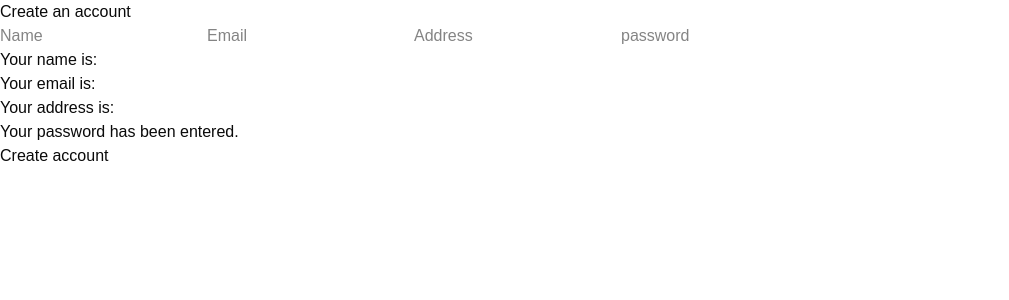
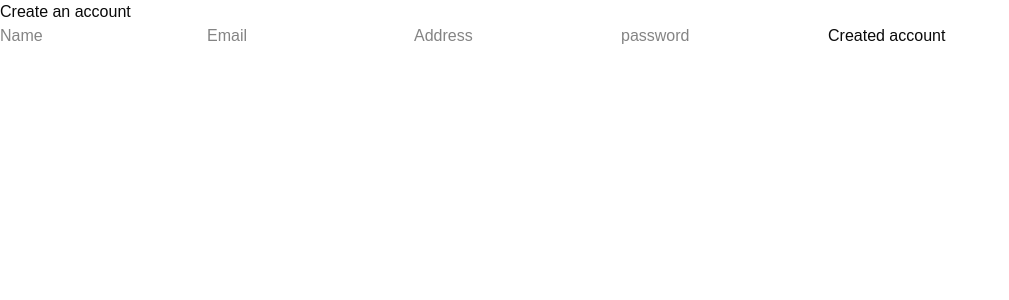
Before and after one commit to costechHQ/kitchen-service-frontend, a Next.js app: page /register in a window 1280 px wide. Shown: the top 300 px of the page, without its empty margins (0-1009 px from the left). Built offline with nearby package versions, Linux system fonts and the light colour scheme.

Commit message:
feat: Registration logic is complete.

```diff
--- a/src/pages/register.tsx
+++ b/src/pages/register.tsx
@@ -7,10 +7,16 @@ export default function Register() {
   const [address, setAddress] = useState("");
   const [password, setPassword] = useState("");
   const [message, setMessage] = useState("");
+  const [loading, setLoading] = useState(false);
 
 
+const handleSubmit = async (event: React.FormEvent) => {
+      event.preventDefault();
 
-    const handleSubmit = async () => {
+      setLoading(true);
+
+      try{
+
       const response = await registerUser({
         name,
         email,
@@ -18,18 +24,31 @@ export default function Register() {
         password
       });
 
+
       if (response.ok) {
-        alert("Registration successful!");
+        setMessage("Registration successful!");
+        setName("");
+        setEmail("");
+        setAddress("");
+        setPassword("");
       } else if (response.status === 409) {
-        alert("Email already registered.")
+        setMessage("Email already registered.")
       } else {
-        alert("Something went wrong. Please try again.");
+        setMessage("Something went wrong. Please try again.");
+      }
+
+      } catch (error) {
+        setMessage("Unable to connect to the server.")
+      } finally {
+        setLoading(false);
       }
     };
 
   return (
     <div>
       <h1>Create an account </h1>
+
+      <form onSubmit={handleSubmit}>
 
       <input
       type="text"
@@ -55,15 +74,19 @@ export default function Register() {
       placeholder="password"
       value={password}
       onChange={(event) => setPassword(event.target.value)} />
-
+{/*
       <p>Your name is: {name}</p>
       <p>Your email is: {email}</p>
       <p>Your address is: {address}</p>
-      <p>Your password has been entered.</p>
+      <p>Your password has been entered.</p> */}
 
-      <button type="button" onClick={handleSubmit}>
-        Create account
+      {message && <p>{message}</p>}
+
+      <button type="submit" disabled={loading}>
+        {loading ? "Creating account..." : "Created account"}
       </button>
+
+      </form>
     </div>
 
   );
```
